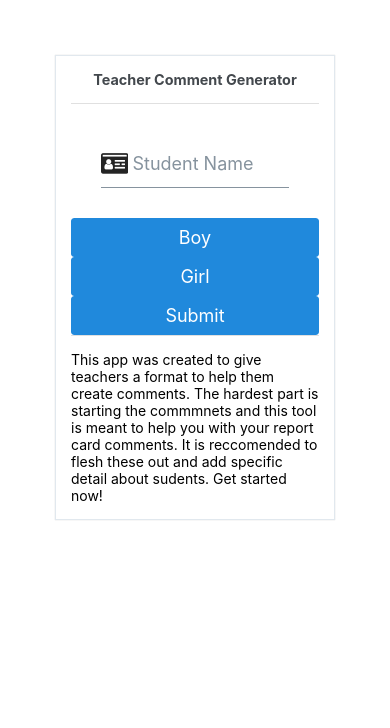
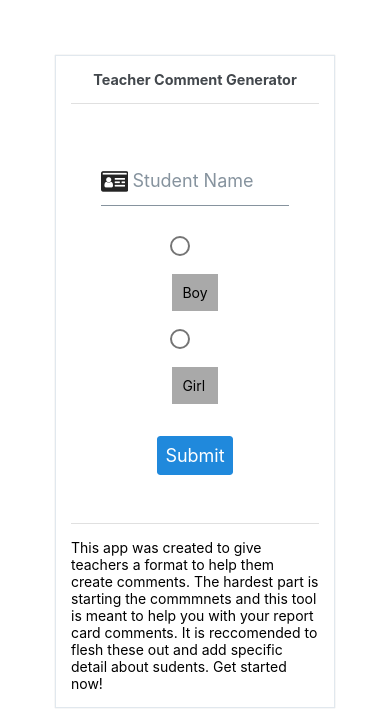
Before and after one commit to jsimmons01/Teacher-Comment-Generator, a React Native app: screen / in a window 390 px wide. Shown: the top 728 px of the page. Built offline with nearby package versions, Linux system fonts and the light colour scheme.

Commit message:
RadioButton for gender

```diff
--- a/components/StudentInfo.js
+++ b/components/StudentInfo.js
@@ -1,6 +1,7 @@
 import React, { Component } from "react";
-import { View, ScrollView, StyleSheet } from "react-native";
+import { View, ScrollView, StyleSheet, Alert, Text } from "react-native";
 import { Input, Button } from "react-native-elements";
+import { RadioButton } from "react-native-paper";
 //import { COMMENTS } from "../comments";
 
 /*************************************************** TO DO**************************************************************************
@@ -32,7 +33,7 @@ class StudentInfo extends Component {
     super(props);
     this.state = {
       studentName: "",
-      selectedGender: "",
+      gender: "",
 
       //   level: "On Grade Level",
       //   text: " ",
@@ -48,6 +49,11 @@ class StudentInfo extends Component {
   //     ),
   //   });
   // }
+  selectedGender() {
+    this.setState({
+      gender: value,
+    });
+  }
 
   render() {
     return (
@@ -61,21 +67,17 @@ class StudentInfo extends Component {
           />
         </View>
         {/*togglebutton raised and color when pressed, flat and outlined when nnot pressed*/}
-        <View>
-          <Button
-            title="Boy"
-            onPress={
-              (() => this.setState({ selectedGender: "Boy" }),
-              console.log(this.state))
-            }
-          />
-          <Button
-            title="Girl"
-            onPress={
-              (() => this.setState({ selectedGender: "Girl" }),
-              console.log(this.state))
-            }
-          />
+        <View style={styles.formRow}>
+          <RadioButton.Group onValueChange={() => this.selectedGender}>
+            <View>
+              <RadioButton value="boy" />
+              <Text style={styles.formGenderButton}>Boy</Text>
+            </View>
+            <View>
+              <RadioButton value="girl" />
+              <Text style={styles.formGenderButton}>Girl</Text>
+            </View>
+          </RadioButton.Group>
         </View>
 
         {/* <View>
@@ -97,8 +99,27 @@ class StudentInfo extends Component {
             </Input>
 
         </View> */}
-        <View>
-          <Button title="Submit" />
+        <View style={styles.formRow}>
+          <Button
+            style={styles.formItem}
+            title="Submit"
+            onPress={() =>
+              Alert.alert(
+                "Student Information Received",
+                "Student Name: " +
+                  this.state.studentName +
+                  "\n" +
+                  "Gender: " +
+                  this.selectedGender +
+                  "\n",
+                [
+                  {
+                    text: "OK",
+                  },
+                ]
+              )
+            }
+          />
         </View>
         {/* <View>
         //text input or just a view ?
@@ -123,14 +144,15 @@ const styles = StyleSheet.create({
   formItem: {
     flex: 1,
   },
+  formGenderButton: {
+    backgroundColor: "darkgray",
+    padding: 10,
+    margin: 10,
+  },
   formRadioTitle: {
     fontWeight: "bold",
     textAlign: "center",
   },
-  genderButtons: {
-    flexDirection: "row",
-    justifyContent: "space-between",
-  },
 });
 
 export default StudentInfo;
--- a/package.json
+++ b/package.json
@@ -16,6 +16,7 @@
     "react-dom": "17.0.1",
     "react-native": "0.64.3",
     "react-native-elements": "^3.4.2",
+    "react-native-paper": "^4.10.1",
     "react-native-safe-area-context": "^3.3.2",
     "react-native-web": "0.17.1"
   },
```
Also changed, not shown: 2 other files (tests, documents, lock files or other folders).
